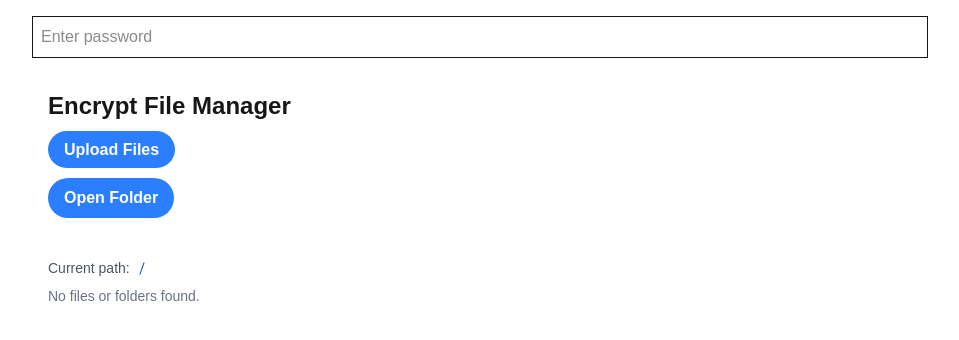
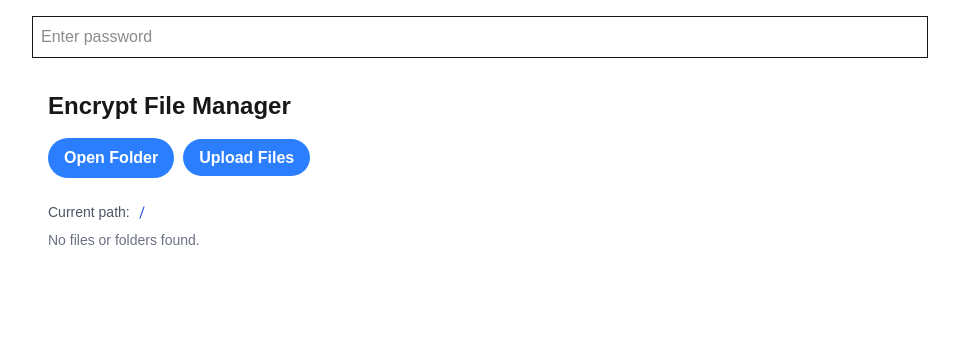
Before and after one commit to zayndamji/filemanager, a Next.js app: page / in a window 1280 px wide. Shown: the top 340 px of the page, without its empty margins (160-1119 px from the left). Built offline with nearby package versions, Linux system fonts and the light colour scheme.

Commit message:
minor styling changes on file manager

```diff
--- a/app/FileManagerClient.js
+++ b/app/FileManagerClient.js
@@ -89,10 +89,9 @@ export default function FileManagerClient() {
       <h2 className="text-2xl font-bold">Encrypt File Manager</h2>
 
       <div>
+        <FolderPicker /> &nbsp;
         <Link href="/upload" className="bg-blue-500 hover:bg-blue-700 text-white font-bold py-2.5 px-4 rounded-full cursor-pointer">Upload Files</Link>
       </div>
-
-      <FolderPicker />
 
       <FileList
         fileList={decryptedFiles}
--- a/components/FileManager/FileList.js
+++ b/components/FileManager/FileList.js
@@ -1,4 +1,5 @@
-'use client'
+'use client';
+
 import Link from 'next/link';
 
 export default function FileList({ fileList, currentPath, setCurrentPath }) {
```
